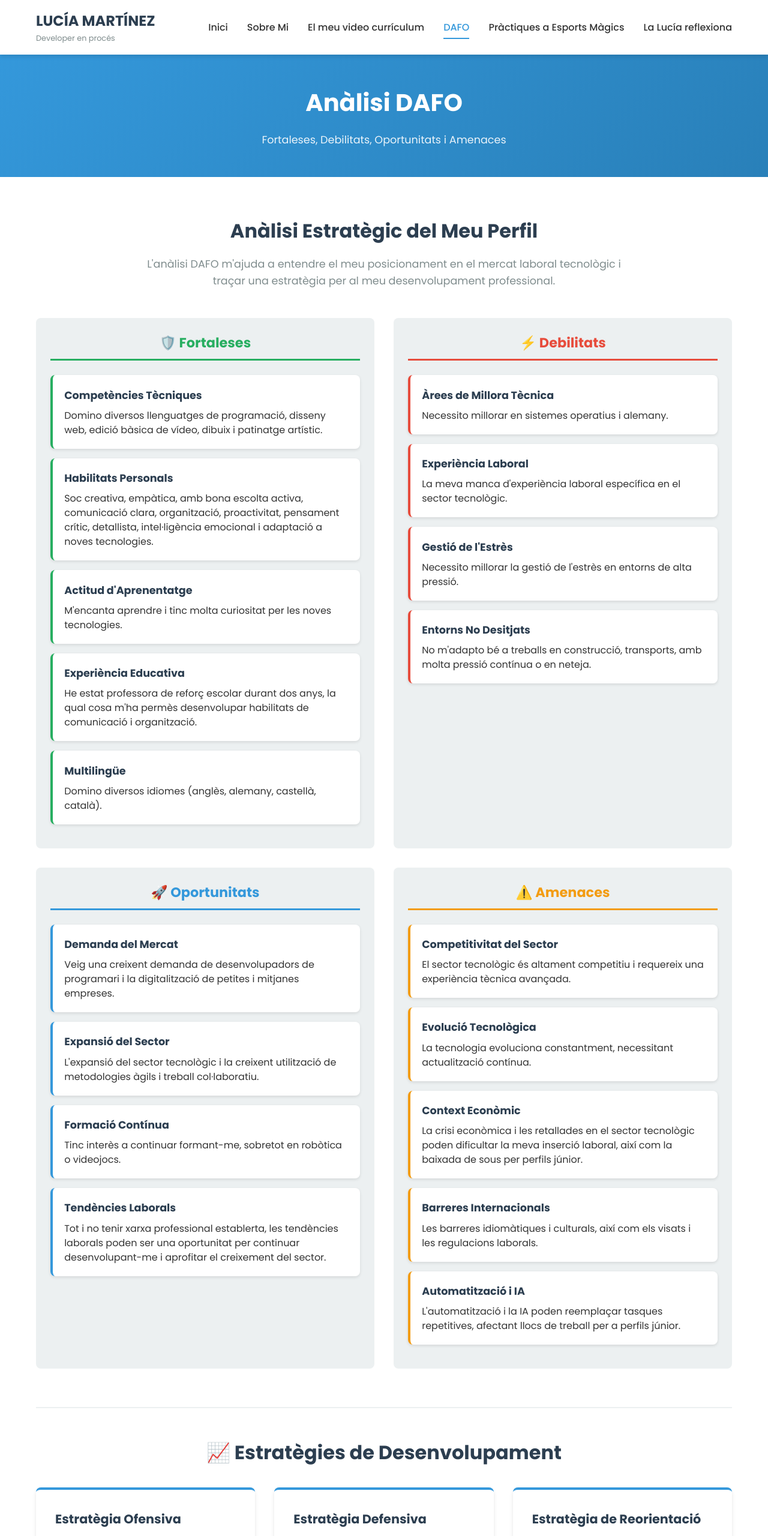
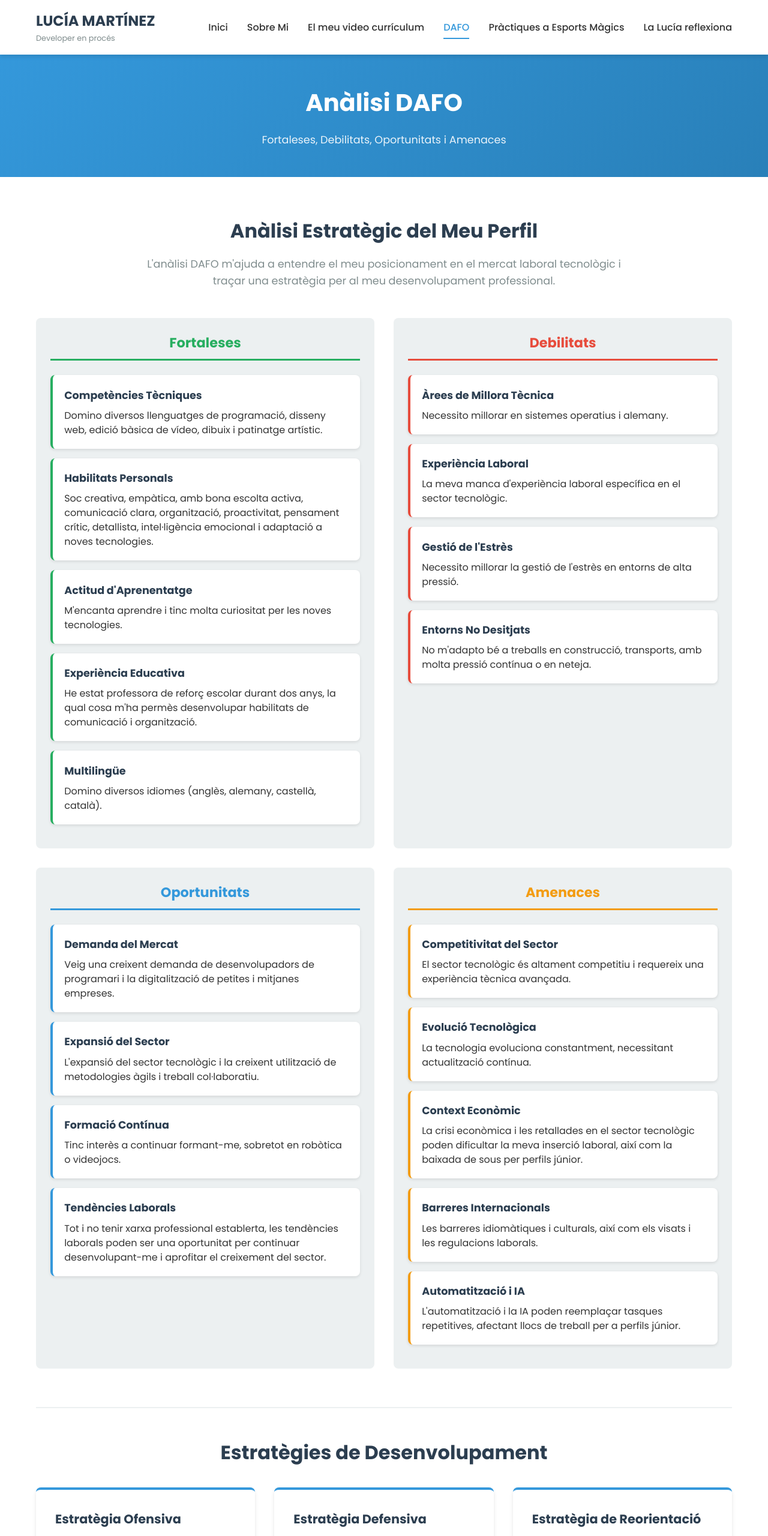
Before and after one commit to lucia-M-G/LuciaMartinez_PortafoliPersonal, a plain HTML site: page pages/dafo.html in a window 1280 px wide. Shown: the top 2560 px of the page at 60% size. Drawn offline with Linux system fonts and the light colour scheme.

Commit message:
Eliminar emojis feos

```diff
--- a/pages/dafo.html
+++ b/pages/dafo.html
@@ -50,7 +50,7 @@
             <div class="dafo-grid">
                 <!-- FORTALEZAS -->
                 <div class="dafo-section dafo-strengths">
-                    <h3>🛡️ Fortaleses</h3>
+                    <h3>Fortaleses</h3>
                     <div class="dafo-item">
                         <h4>Competències Tècniques</h4>
                         <p>Domino diversos llenguatges de programació, disseny web, edició bàsica de vídeo, dibuix i patinatge artístic.</p>
@@ -75,7 +75,7 @@
 
                 <!-- DEBILITATS -->
                 <div class="dafo-section dafo-weaknesses">
-                    <h3>⚡ Debilitats</h3>
+                    <h3>Debilitats</h3>
                     <div class="dafo-item">
                         <h4>Àrees de Millora Tècnica</h4>
                         <p>Necessito millorar en sistemes operatius i alemany.</p>
@@ -96,7 +96,7 @@
 
                 <!-- OPORTUNITATS -->
                 <div class="dafo-section dafo-opportunities">
-                    <h3>🚀 Oportunitats</h3>
+                    <h3>Oportunitats</h3>
                     <div class="dafo-item">
                         <h4>Demanda del Mercat</h4>
                         <p>Veig una creixent demanda de desenvolupadors de programari i la digitalització de petites i mitjanes empreses.</p>
@@ -117,7 +117,7 @@
 
                 <!-- AMENACES -->
                 <div class="dafo-section dafo-threats">
-                    <h3>⚠️ Amenaces</h3>
+                    <h3>Amenaces</h3>
                     <div class="dafo-item">
                         <h4>Competitivitat del Sector</h4>
                         <p>El sector tecnològic és altament competitiu i requereix una experiència tècnica avançada.</p>
@@ -143,7 +143,7 @@
 
             <!-- ESTRATEGIAS -->
             <div class="strategies-section">
-                <h2>📈 Estratègies de Desenvolupament</h2>
+                <h2>Estratègies de Desenvolupament</h2>
                 <div class="strategies-grid">
                     <div class="strategy-card">
                         <h3>Estratègia Ofensiva</h3>
```
Also changed, not shown: pages/reflexiona.html (+4 -4 lines), pages/videoCV.html (+3 -3 lines).
